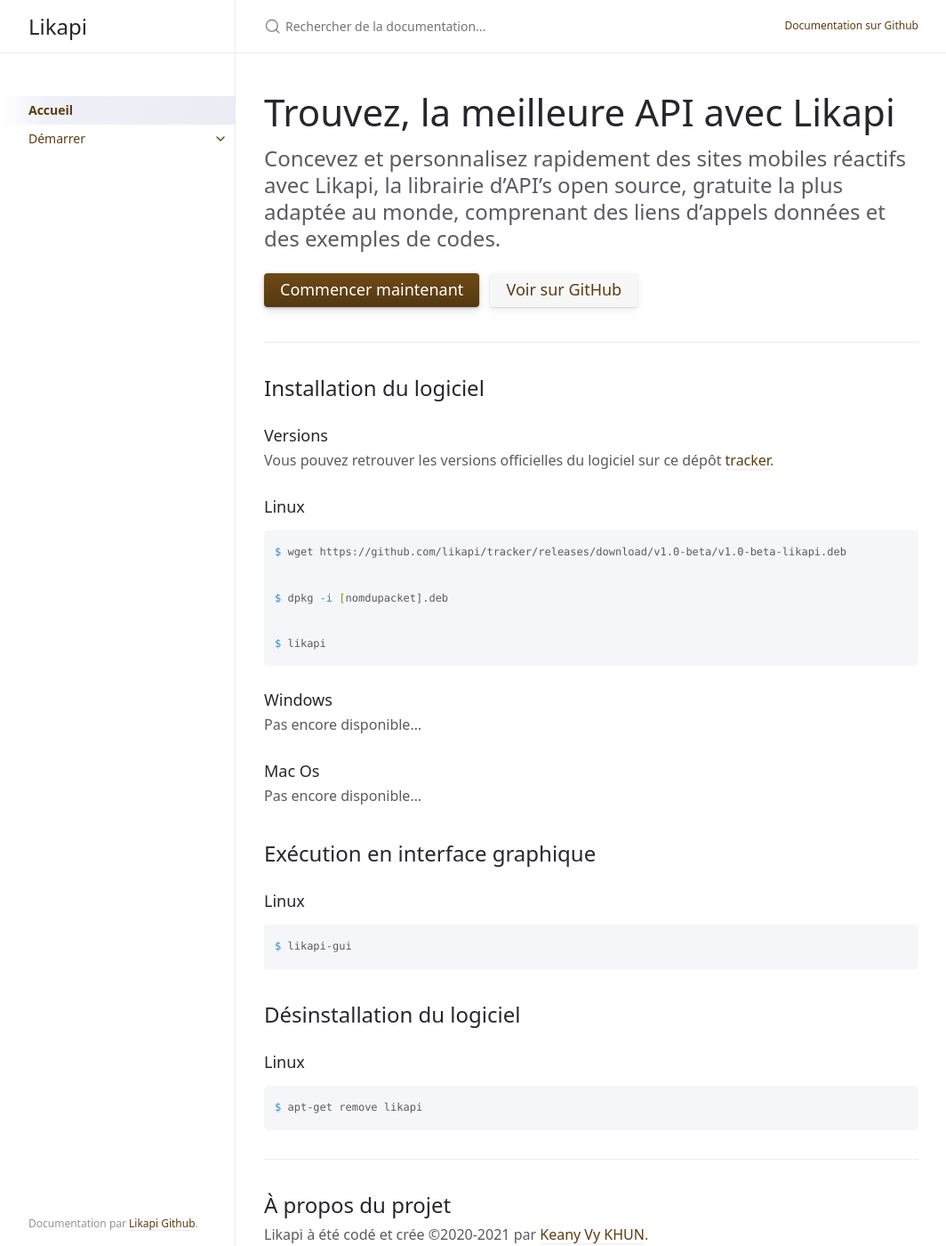
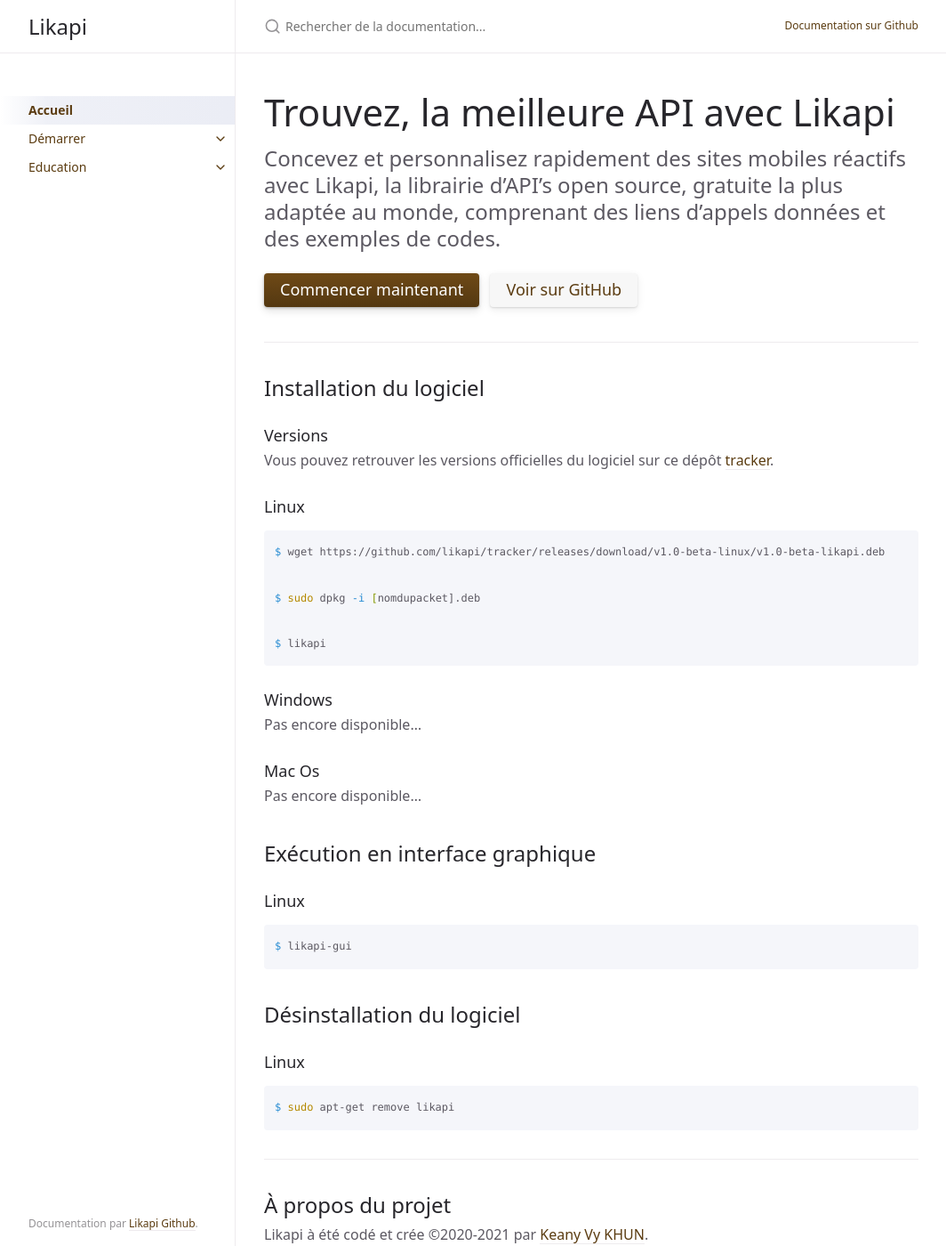
Before and after one commit to likapi/docs, a Jekyll site: the page built from index.md, in a window 1280 px wide and 1400 px high. Shown: the whole window at 89% size, without its empty margins (107-1171 px from the left). Built offline with Jekyll 4.4.1, drawn with Linux system fonts in a browser that asks for light colours.

````diff
--- a/index.md
+++ b/index.md
@@ -25,9 +25,9 @@ Vous pouvez retrouver les versions officielles du logiciel sur ce dépôt [track
 ### Linux
 
 ```bash
-$ wget https://github.com/likapi/tracker/releases/download/v1.0-beta/v1.0-beta-likapi.deb
+$ wget https://github.com/likapi/tracker/releases/download/v1.0-beta-linux/v1.0-beta-likapi.deb
 
-$ dpkg -i [nomdupacket].deb
+$ sudo dpkg -i [nomdupacket].deb
 
 $ likapi
 ```
@@ -53,7 +53,7 @@ $ likapi-gui
 ### Linux
 
 ```bash
-$ apt-get remove likapi
+$ sudo apt-get remove likapi
 ```
 
 ---
````
Also changed, not shown: docs/education/Partage de fichiers.md (added, +80 -0 lines), docs/education/education.md (added, +14 -0 lines).
